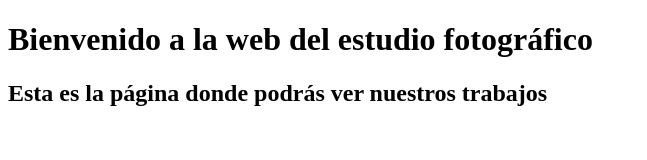
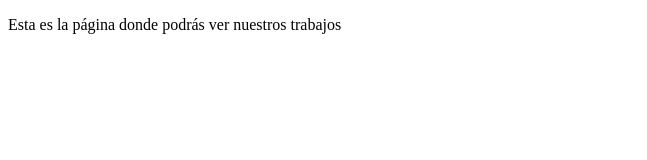
Before and after one commit to eddmorales/PaginaWeb, a plain HTML site: page index.html in a window 1280 px wide. Shown: the whole page, without its empty margins (0-647 px from the left). Drawn offline with Linux system fonts and the light colour scheme.

Commit message:
Se ha modificado la pgina inicial
se eliminio el h1 y el se modifio el h2 por un parrafo

```diff
--- a/index.html
+++ b/index.html
@@ -5,7 +5,7 @@
 		<title>Estudio fotográfico</title>
 	</head>
 	<body>
-		<h1>Bienvenido a la web del estudio fotográfico</h1>
-		<h2>Esta es la página donde podrás ver nuestros trabajos</h2>
+
+		<p>Esta es la página donde podrás ver nuestros trabajos</p>
 	</body>
 </html>
```
